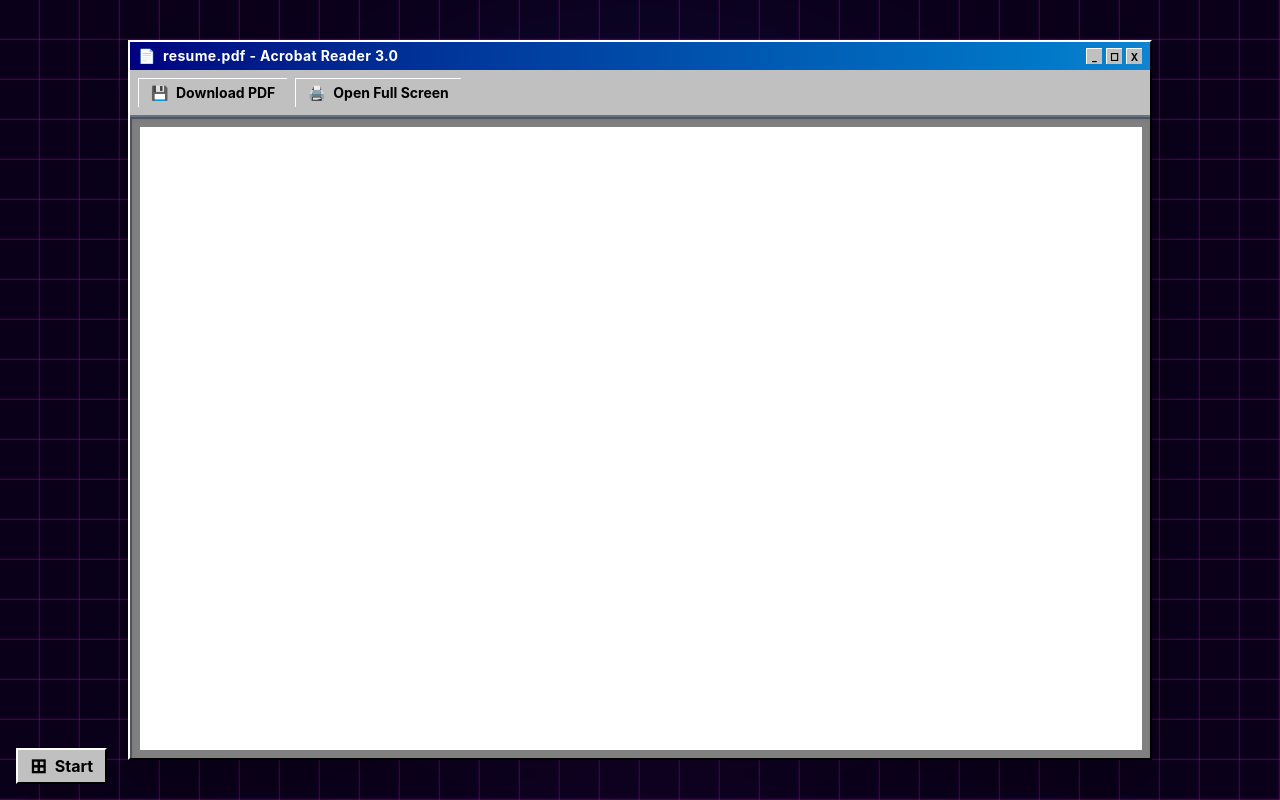
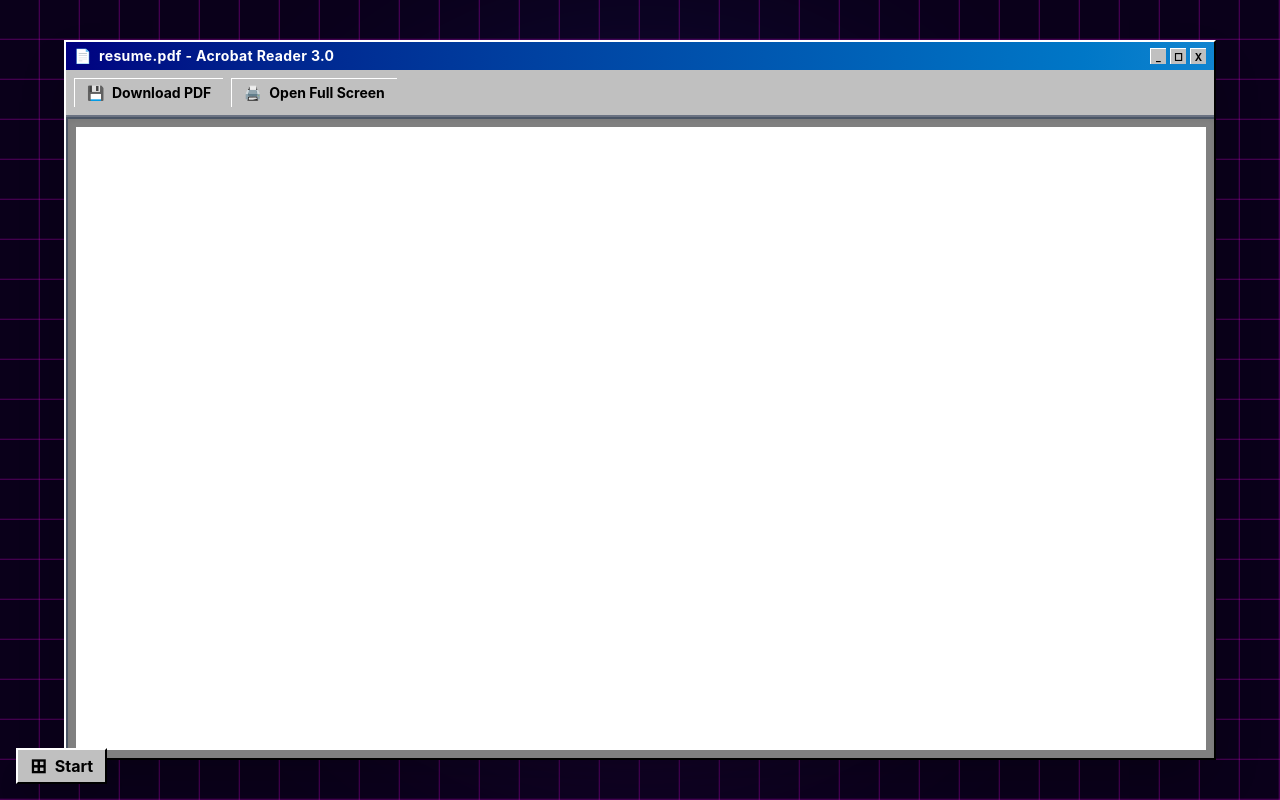
Before and after one commit to juhidamley/Prioritize, a React (Vite) app: page /resume in a window 1280 px wide. Built offline with nearby package versions, Linux system fonts and the light colour scheme.

Commit message:
widen resume

```diff
--- a/src/pages/Resume.tsx
+++ b/src/pages/Resume.tsx
@@ -28,7 +28,7 @@ export function Resume() {
       <div className="absolute top-1/2 left-1/2 -translate-x-1/2 -translate-y-1/2 w-[600px] h-[600px] bg-gradient-to-b from-blue-600 to-purple-600 rounded-full blur-[120px] opacity-20 pointer-events-none" />
 
       {/* Changed to Acrobat Reader style */}
-      <RetroWindow title="resume.pdf - Acrobat Reader 3.0" icon="📄" className="w-full max-w-5xl h-[90vh] z-10">
+      <RetroWindow title="resume.pdf - Acrobat Reader 3.0" icon="📄" className="w-full max-w-6xl h-[90vh] z-10">
 
         {/* Action Toolbar */}
         <div className="flex gap-2 px-2 py-2 border-b-2 border-gray-500 bg-[#c0c0c0] shrink-0">
```
